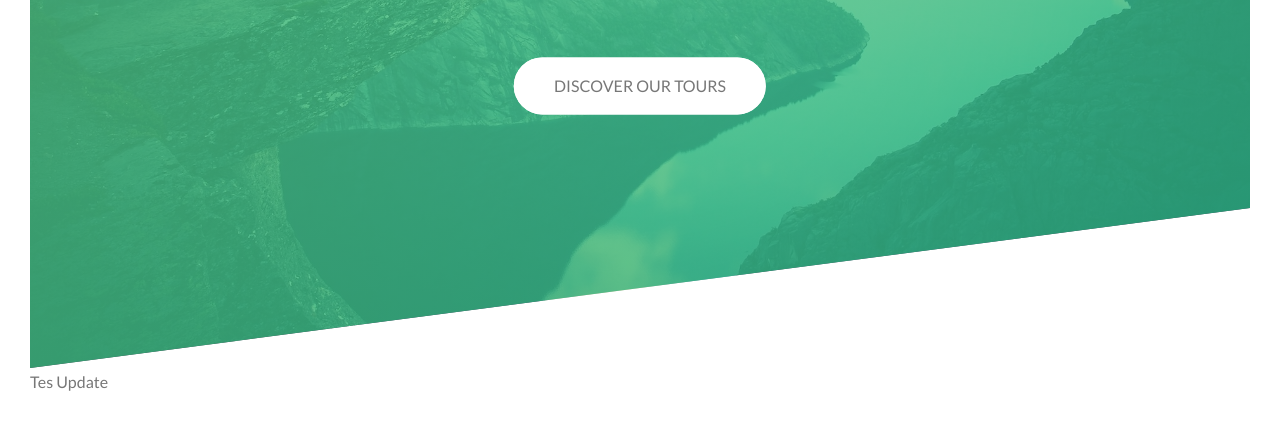
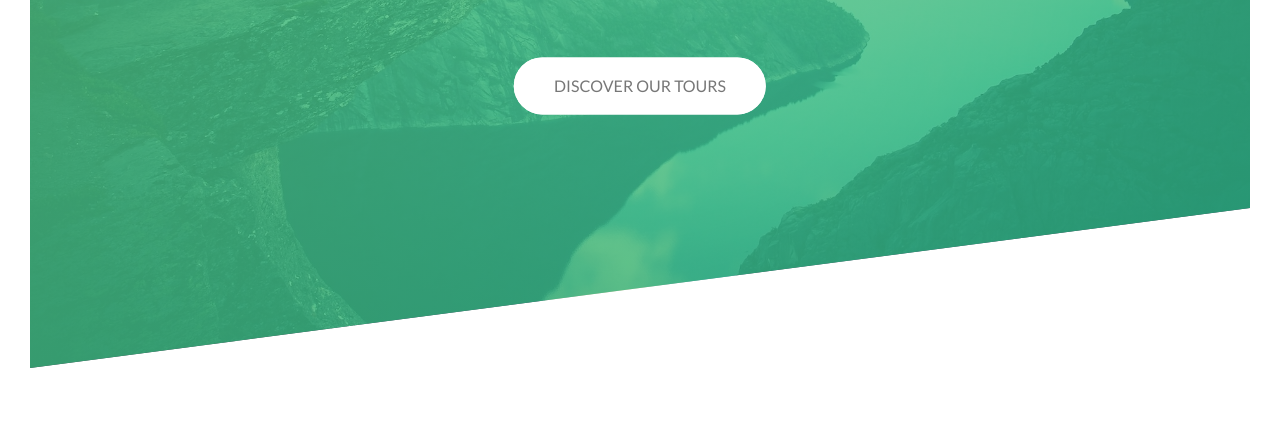
Before and after one commit to Fatradhinata/Natours-Project, a website: page public_html/index.html in a window 1280 px wide. Shown: the part 422-847 px from the top of the page. After the commit the page ends 820 px from the top, so only its background shows below. Drawn offline with Linux system fonts and the light colour scheme.

Commit message:
Commit 10 Januari 2024

```diff
--- a/public_html/index.html
+++ b/public_html/index.html
@@ -32,6 +32,5 @@
             <a href="#" class="btn btn--white btn--animated">Discover our tours</a>
         </div>
     </header>
-    <p>Tes Update</p>
 </body>
 </html>
```
